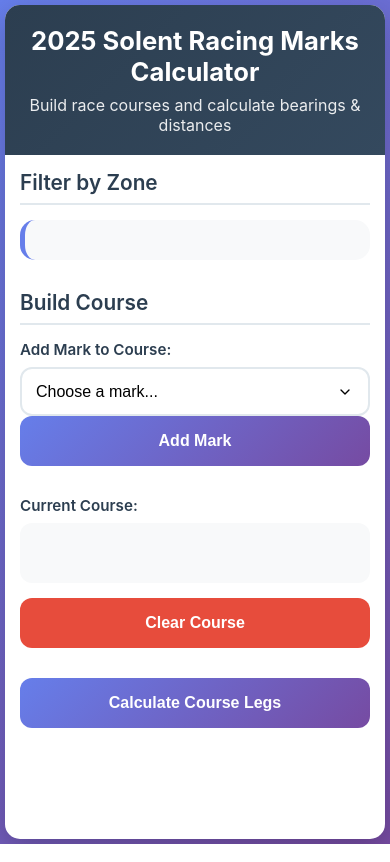
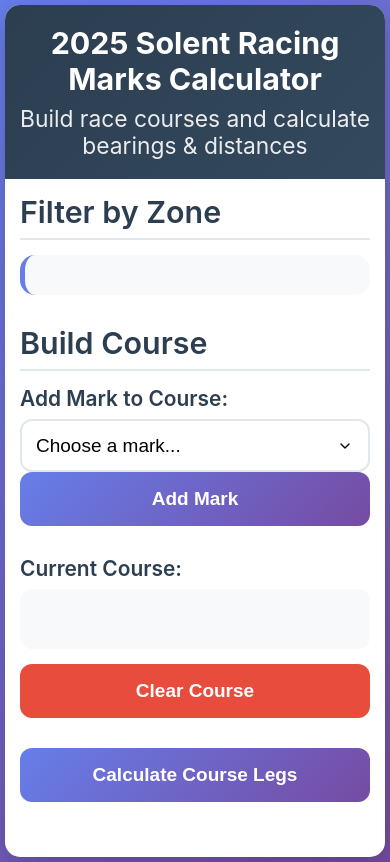
Before and after one commit to shaunnorris/solent-marks-calculator, a Flask app: template templates/index.html in a window 390 px wide. Run offline with Flask 3, Linux system fonts and the light colour scheme; the template is opened without the code that fills it, so the values that code supplies are empty.

Commit message:
Improve UI: round bearings to whole numbers and increase font sizes by 3-4 points

```diff
--- a/app.py
+++ b/app.py
@@ -154,7 +154,7 @@ def calculate_bearing(mark1, mark2):
     # Convert to compass bearing (0-360 degrees)
     bearing = (bearing + 360) % 360
 
-    return round(bearing, 1)
+    return round(bearing)
 
 def calculate_distance(mark1, mark2):
     """Calculate distance between two marks in nautical miles"""
--- a/templates/index.html
+++ b/templates/index.html
@@ -16,7 +16,7 @@
             background: linear-gradient(135deg, #667eea 0%, #764ba2 100%);
             min-height: 100vh;
             padding: 10px;
-            font-size: 16px; /* Prevent zoom on iOS */
+            font-size: 19px; /* Increased from 16px */
         }
 
         .container {
@@ -37,13 +37,13 @@
         }
 
         .header h1 {
-            font-size: 1.8em;
+            font-size: 2.1em; /* Increased from 1.8em */
             margin-bottom: 8px;
             font-weight: 700;
         }
 
         .header p {
-            font-size: 1em;
+            font-size: 1.2em; /* Increased from 1em */
             opacity: 0.9;
         }
 
@@ -56,7 +56,7 @@
         }
 
         .section-title {
-            font-size: 1.3em;
+            font-size: 1.6em; /* Increased from 1.3em */
             font-weight: 600;
             color: #2c3e50;
             margin-bottom: 15px;
@@ -73,7 +73,7 @@
             margin-bottom: 8px;
             font-weight: 600;
             color: #2c3e50;
-            font-size: 0.95em;
+            font-size: 1.1em; /* Increased from 0.95em */
         }
 
         select {
@@ -81,7 +81,7 @@
             padding: 15px;
             border: 2px solid #e1e8ed;
             border-radius: 12px;
-            font-size: 16px;
+            font-size: 19px; /* Increased from 16px */
             background: white;
             transition: border-color 0.3s ease;
             -webkit-appearance: none;
@@ -105,7 +105,7 @@
             padding: 18px;
             border: none;
             border-radius: 12px;
-            font-size: 16px;
+            font-size: 19px; /* Increased from 16px */
             font-weight: 600;
             cursor: pointer;
             transition: all 0.2s ease;
@@ -207,7 +207,7 @@
         .result h3 {
             color: #2c3e50;
             margin-bottom: 15px;
-            font-size: 1.2em;
+            font-size: 1.5em; /* Increased from 1.2em */
         }
 
         .result-item {
@@ -283,7 +283,7 @@
             width: 100%;
             border-collapse: collapse;
             margin-top: 15px;
-            font-size: 0.9em;
+            font-size: 1.1em; /* Increased from 0.9em */
         }
 
         .course-table th {
@@ -336,17 +336,17 @@
             .zone-checkbox {
                 padding: 10px;
                 min-height: 45px;
-                font-size: 0.9em;
+                font-size: 1.1em; /* Increased from 0.9em */
             }
 
             select {
                 padding: 14px;
-                font-size: 16px;
+                font-size: 19px; /* Increased from 16px */
             }
 
             .btn {
                 padding: 16px;
-                font-size: 16px;
+                font-size: 19px; /* Increased from 16px */
             }
         }
 
```
